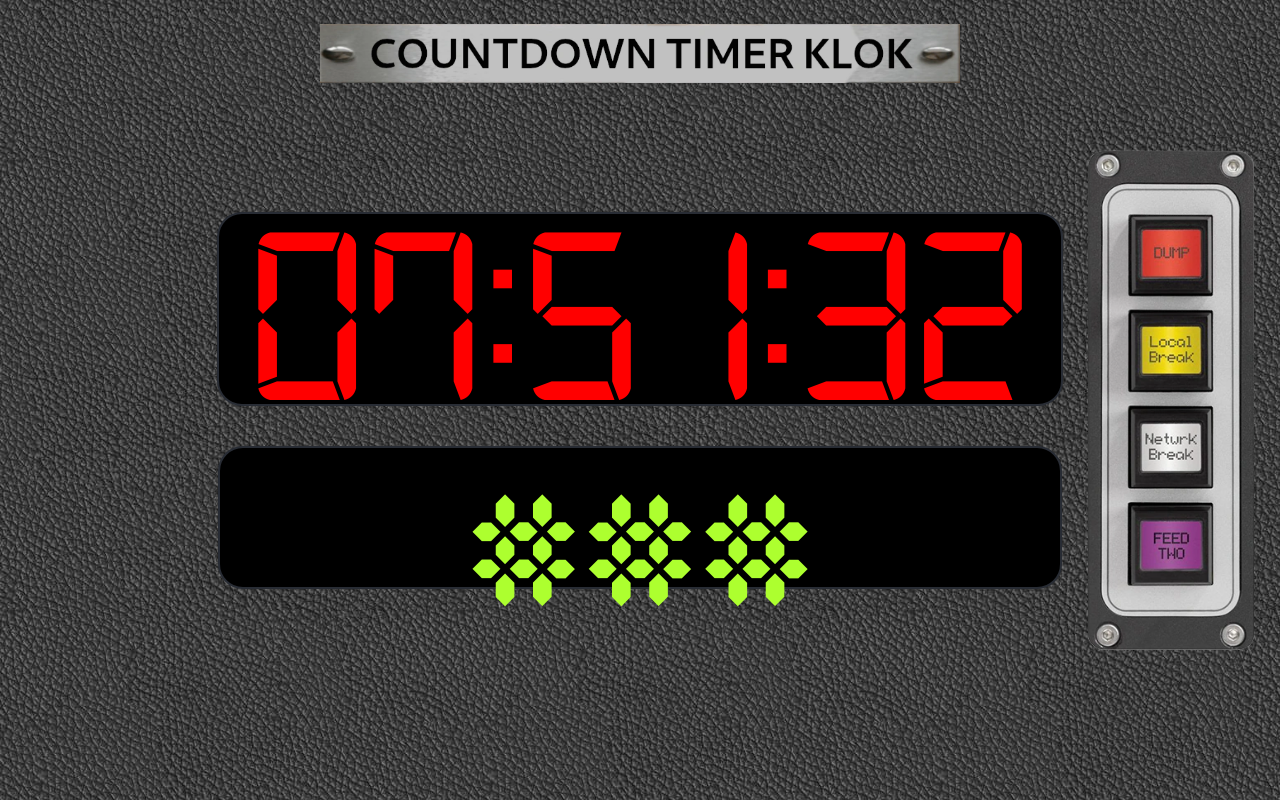
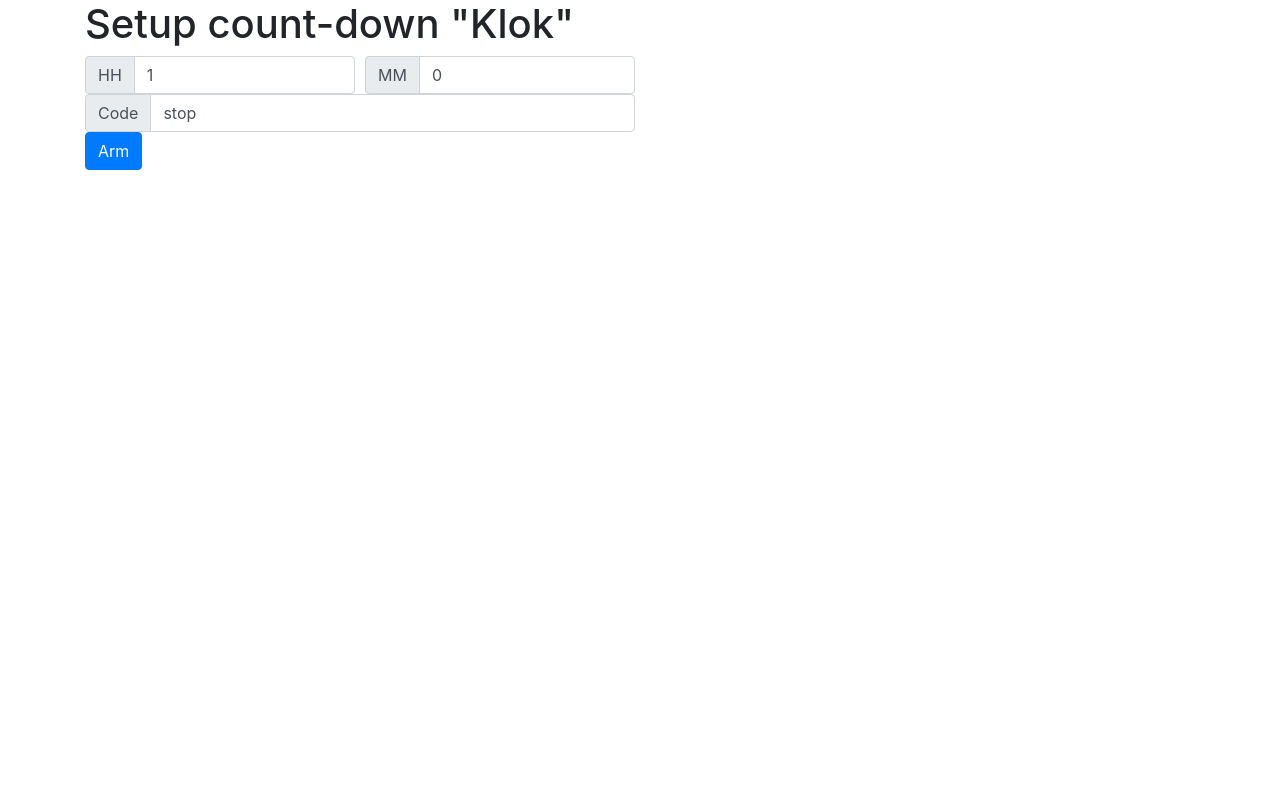
Before and after one commit to Borewit/count-down, a React (Create React App) app: page / in a window 1280 px wide. Built offline with nearby package versions, Linux system fonts and the light colour scheme.

Commit message:
Add settings form and stop state

```diff
--- a/package.json
+++ b/package.json
@@ -6,8 +6,11 @@
     "@testing-library/jest-dom": "^4.2.4",
     "@testing-library/react": "^9.3.2",
     "@testing-library/user-event": "^7.1.2",
+    "bootstrap": "^4.4.1",
     "react": "^16.12.0",
+    "react-bootstrap": "^1.0.0-beta.16",
     "react-dom": "^16.12.0",
+    "react-router-dom": "^5.1.2",
     "react-scripts": "3.3.1"
   },
   "scripts": {
--- a/src/App.css
+++ b/src/App.css
@@ -71,7 +71,7 @@
 
 .code-entry {
   font-family: 'digital-7-mono';
-  font-size: 20vw;
+  font-size: 16vw;
   color: greenyellow;
   border-radius: 25px;
   border: 2px solid #282c34;
@@ -80,6 +80,7 @@
   padding-right: 30px;
   margin: 20px;
   width: 61%;
+  outline: 0;
 }
 
 .header {
--- a/src/App.js
+++ b/src/App.js
@@ -1,27 +1,30 @@
 import React from 'react';
+import {
+  BrowserRouter as Router,
+  Switch,
+  Route
+} from "react-router-dom";
 
 // Resources
 import './App.css';
-import header from './header.webp';
-import knoppen from './buttons.webp';
 
 // Components
-import Clock from './Clock.js';
-import CodeEntry from './CodeEntry.js';
+import CountDownPage from './CountDownPage';
+import InitPage from "./InitPage";
 
 // Application
 function App() {
   return (
-    <div className="App">
-      <header className="App-header">
-        <div className="header">
-          <img src={header} alt="COUNTDOWN TIMER KLOK"></img>
-        </div>
-        <Clock/>
-        <img className="knoppen" src={knoppen} alt="knoppen"></img>
-        <CodeEntry/>
-      </header>
-    </div>
+    <Router>
+      <Switch>
+        <Route path="/arm">
+          <CountDownPage/>
+        </Route>
+        <Route path="/">
+          <InitPage />
+        </Route>
+      </Switch>
+    </Router>
   );
 }
 
--- a/src/CodeEntry.js
+++ b/src/CodeEntry.js
@@ -1,15 +1,28 @@
 import React from "react";
+import { withRouter } from 'react-router-dom';
 
-export default class CodeEntry extends React.Component {
+class CodeEntry extends React.Component {
 
   constructor(props) {
     super(props);
-    this.state = {code: '###'};
+    this.state = {code: ''};
+
+    this.codeInput = React.createRef();
   }
+
+  componentDidMount() {
+    this.codeInput.current.focus();
+  }
+
+  onChange = (event) => {
+    this.props.onChange(this.codeInput.current.value);
+  };
 
   render() {
     return (
-      <div className="code-entry">{this.state.code}</div>
+      <input className="code-entry" defaultValue={this.state.code} ref={this.codeInput} onChange={this.onChange}></input>
     );
   }
 }
+
+export default withRouter(CodeEntry);
--- /dev/null
+++ b/src/CountDown.js
@@ -0,0 +1,75 @@
+import React from "react";
+
+export default class CountDown extends React.Component {
+
+  constructor(props) {
+    super(props);
+    this.state = {
+      startTime: new Date().getTime(),
+      time: {
+        hours: '--',
+        minutes: '--',
+        seconds: '--'
+      }
+    };
+    console.log(`CountDown: count-down=${this.props.countDown}`);
+  }
+
+  componentDidMount() {
+    this.timerID = setInterval(() => this.tick(), 1000);
+  }
+
+  componentWillUnmount() {
+    clearInterval(this.timerID);
+  }
+
+  tick() {
+    const now = new Date().getTime();
+    // const timeLeft = this.state.startTime + (this.props.countDown * 10000);
+    if (!this.state.disarmed) {
+      const timeLeft = (this.state.startTime - now) / 1000 + this.props.countDown;
+      this.setState({
+        time: this.getTime(timeLeft)
+      });
+    }
+  }
+
+  disarm() {
+    console.log(`CountDown: disarm`);
+    this.setState({
+      disarmed: true
+    });
+  }
+
+  padDigits(number) {
+    if (number <= 9999) {
+      number = ("0" + number).slice(-2);
+    }
+    return number;
+  }
+
+  getTime(timeLeft) {
+    console.log(`timeLeft=${timeLeft}`);
+    const hours = Math.floor(timeLeft / 3600);
+    timeLeft -= hours * 3600;
+    const minutes = Math.floor(timeLeft / 60);
+    timeLeft -= minutes * 60;
+    const seconds =  Math.floor(timeLeft);
+    timeLeft -= minutes * 60;
+    return {
+      hours: this.padDigits(hours, 2),
+      minutes: this.padDigits(minutes, 2),
+      seconds: this.padDigits(seconds, 2),
+    }
+  }
+
+  render() {
+    return (
+      <div className="clock-display">
+        <span className="digits">{this.state.time.hours}</span><span className="colon">:</span><span
+        className="digits">{this.state.time.minutes}</span><span className="colon">:</span><span
+        className="digits">{this.state.time.seconds}</span>
+      </div>
+    );
+  }
+}
--- /dev/null
+++ b/src/CountDownPage.js
@@ -0,0 +1,41 @@
+import React from "react";
+import header from "./header.webp";
+import Countdown from "./CountDown";
+import knoppen from "./buttons.webp";
+import { withRouter } from 'react-router-dom';
+import CodeEntry from "./CodeEntry";
+
+class CountDownPage extends React.Component {
+
+  constructor(props) {
+    super(props);
+    this.state = {
+      settings: this.props.location.state.settings
+    };
+    console.log(`Rx settings: `,  this.state.settings);
+    this.countDown = React.createRef();
+  }
+
+  onCodeChange = (code) => {
+    code = code.trim().toLowerCase();
+    console.log(`Code changed: ${code}`);
+    if (code === this.state.settings.secret) {
+      this.countDown.current.disarm();
+    }
+  };
+
+  render() {
+    return (
+      <header className="App-header">
+        <div className="header">
+          <img src={header} alt="COUNTDOWN TIMER KLOK"></img>
+        </div>
+        <Countdown countDown={this.state.settings.countDown} ref={this.countDown}/>
+        <CodeEntry onChange={this.onCodeChange}/>
+        <img className="knoppen" src={knoppen} alt="knoppen"></img>
+      </header>
+    );
+  }
+}
+
+export default withRouter(CountDownPage);
--- /dev/null
+++ b/src/InitPage.js
@@ -0,0 +1,15 @@
+import React from "react";
+import TimeForm from './TimeForm.js';
+
+export default class InitPage extends React.Component {
+
+  render() {
+    return (
+      <div  className="container">
+        <h1>Setup count-down "Klok"</h1>
+        <TimeForm/>
+      </div>
+    );
+  }
+
+}
--- /dev/null
+++ b/src/TimeForm.js
@@ -0,0 +1,93 @@
+import React from "react";
+import Form from 'react-bootstrap/Form';
+import FormControl from 'react-bootstrap/FormControl';
+import InputGroup from 'react-bootstrap/InputGroup';
+import Button from 'react-bootstrap/Button';
+import { withRouter } from 'react-router-dom';
+
+class TimeForm extends React.Component {
+
+  constructor(props) {
+    super(props);
+    this.state = {
+      form: {
+        hours: 1,
+        minutes: 0,
+        secret: 'stop'
+      }
+    };
+  }
+
+  handleSubmit = event => {
+    event.preventDefault();
+
+    console.log(`Submit form: `, this.state.form);
+
+    this.props.history.push({
+      pathname: '/arm',
+      state: {
+        settings: {
+          countDown: (this.state.form.hours * 60 + this.state.form.minutes) * 60,
+          secret: this.state.form.secret
+        }
+      }
+    })
+  };
+
+  changeHandler = event => {
+    const form = this.state.form;
+    switch (event.target.name) {
+      case 'hours':
+      case 'minutes':
+        form[event.target.name] = +event.target.value;
+        break;
+      default:
+        form[event.target.name] = event.target.value;
+    }
+    this.setState({
+      form: form
+    });
+  };
+
+  render() {
+    return (
+      <Form onSubmit={this.handleSubmit} action="/arm">
+        <Form.Row>
+          <InputGroup className="col col-3">
+            <InputGroup.Prepend>
+              <InputGroup.Text type="number" id="inputGroup-sizing-lg">HH</InputGroup.Text>
+            </InputGroup.Prepend>
+            <FormControl aria-label="Large" aria-describedby="inputGroup-sizing-sm" required type="number" name="hours"
+                         defaultValue="1" onChange={this.changeHandler}/>
+          </InputGroup>
+
+          <InputGroup className="col col-3">
+            <InputGroup.Prepend>
+              <InputGroup.Text id="inputGroup-sizing-lg">MM</InputGroup.Text>
+            </InputGroup.Prepend>
+            <FormControl aria-label="Large" aria-describedby="inputGroup-sizing-sm" required type="number" ref="minutes"
+                         defaultValue="0" onChange={this.changeHandler}/>
+          </InputGroup>
+        </Form.Row>
+
+        <Form.Row>
+          <InputGroup className="col col-6">
+            <InputGroup.Prepend>
+              <InputGroup.Text id="inputGroup-sizing-lg">Code</InputGroup.Text>
+            </InputGroup.Prepend>
+            <FormControl aria-label="Large" aria-describedby="inputGroup-sizing-sm" required defaultValue="stop"/>
+          </InputGroup>
+        </Form.Row>
+
+        <Form.Row>
+          <div className="col col-3">
+            <Button variant="primary" type="submit">Arm</Button>
+          </div>
+        </Form.Row>
+      </Form>
+    );
+  }
+
+}
+
+export default withRouter(TimeForm);
--- a/src/index.js
+++ b/src/index.js
@@ -3,6 +3,7 @@ import ReactDOM from 'react-dom';
 import './index.css';
 import App from './App';
 import * as serviceWorker from './serviceWorker';
+import 'bootstrap/dist/css/bootstrap.min.css';
 
 ReactDOM.render(<App />, document.getElementById('root'));
 
```
Also changed, not shown: 1 other file (tests, documents, lock files or other folders).
